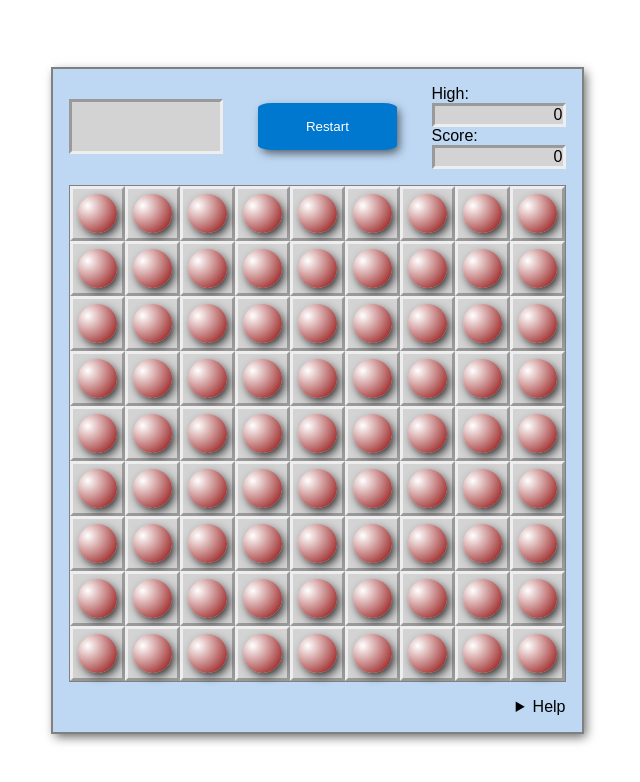
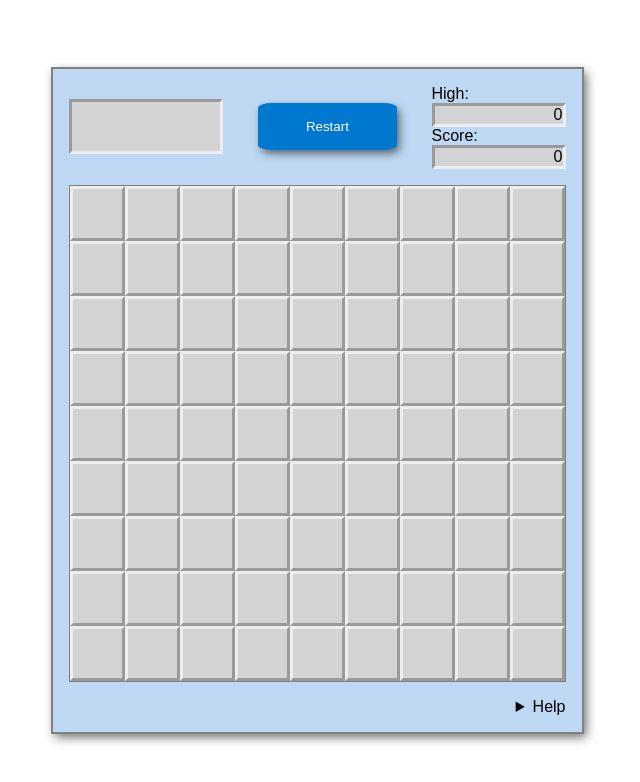
Before and after one commit to xxxDef/lines-react, a React (Create React App) app: page / in a window 1280 px wide. Shown: the top 782 px of the page, without its empty margins (323-963 px from the left). Built offline with nearby package versions, Linux system fonts and the light colour scheme; a web font is replaced by a local one.

Commit message:
add game field array

```diff
--- a/src/Actions.ts
+++ b/src/Actions.ts
@@ -1,8 +1,8 @@
 import * as logic from './logic'
 
-type action = "select" | "moveTo" | "reset";
+type action = "select" | "moveTo" | "reset" | "addCircle";
 
 export type GameAction = {
     type: action,
-    pos?: logic.Pos
+    index?: number
 }
--- a/src/Cell.tsx
+++ b/src/Cell.tsx
@@ -1,4 +1,4 @@
-import { useContext } from 'react';
+import React, { useContext } from 'react';
 import styles from "./Cell.module.css";
 import { Circle } from "./Circle";
 import * as logic from './logic'
@@ -6,29 +6,36 @@ import * as logic from './logic'
 import { GameContext } from "./GameContext";
 
 type CellProps = {
-    row:number,
-    col: number,
-    color: logic.Color
+    index:number,
 };
 
-export default function Cell({row, col, color}: CellProps) {
+export default function Cell({index}: CellProps) {
 
     const {state, dispatch} = useContext(GameContext);
+
+    const color = state.gameField[index];
 
     function handleClick(e: React.MouseEvent<HTMLDivElement>) {
 
         if (color === null)
-            dispatch( {type: "moveTo", pos: {row, col}});
+            dispatch( {type: "moveTo", index: index});
         else
-            dispatch({type: "select", pos: {row, col}});
+            dispatch({type: "select", index: index});
 
         e.stopPropagation();
     }
 
-    const selected = state.selected?.row === row && state.selected?.col === col;
+    function handleRightClick(e: React.MouseEvent<HTMLDivElement>) {
+
+        dispatch( {type: "addCircle", index: index});
+        e.preventDefault();
+        e.stopPropagation();
+    }
+
+    const selected = state.selected === index;
     return (
-        <div className={styles.cell} id={`cell${row}-${col}`} onClick={handleClick}>
-            <Circle row={row} col={col} color={color} selected={selected}/>
+        <div className={styles.cell} id={`cell${index}`} onClick={handleClick} onContextMenu={handleRightClick}>
+            <Circle index={index}   color={color} selected={selected}/>
         </div>
     );
 }
--- a/src/Circle.tsx
+++ b/src/Circle.tsx
@@ -1,13 +1,12 @@
 import style from "./Circle.module.css";
 
 export type CircleProps = {
-    row: number,
-    col: number,
+    index: number,
     color: number | null,
     selected: boolean
 };
 
-export function Circle({row, col, color, selected} : CircleProps) {
+export function Circle({index, color, selected} : CircleProps) {
 
     const classes: string[] = [];
     if (color != null) {
@@ -19,5 +18,5 @@ export function Circle({row, col, color, selected} : CircleProps) {
         classes.push(style.selected);
     }
 
-    return <div className={classes.join(' ')} id={`circle${row}-${col}`}></div>
+    return <div className={classes.join(' ')} id={`circle${index}`}></div>
 }
--- a/src/GameState.ts
+++ b/src/GameState.ts
@@ -2,12 +2,14 @@ import * as logic from "./logic"
 
 export type GameState = {
 
-    selected: logic.Pos | null,
+    gameField: number[];
+    selected: number | null,
     high: number,
     score: number
 };
 
 export const initialState: GameState = {
+    gameField: Array(logic.Rows * logic.Rows).fill(null),
     selected: null,
     score: 0,
     high: 0
--- a/src/Reducers.ts
+++ b/src/Reducers.ts
@@ -1,21 +1,28 @@
 import { GameAction } from "./Actions";
 import { GameState, initialState } from "./GameState";
+import * as logic from "./logic";
 
 export function gameReducer(state: GameState, action: GameAction): GameState {
     console.log("reducer:", state, action);
     switch (action.type) {
         case "select": {
-            if (action.pos === undefined)
+            if (action.index === undefined)
                 throw "pos isn't initialized";
 
             const res = {
                 ...state,
-                selected: action.pos
+                selected: action.index
             }
             return res;
         }
         case "moveTo": return { ...state }
         case "reset": return {  ...initialState, high: state.high }
+
+        case "addCircle": return {
+            ...state,
+            gameField: state.gameField.map((v, i) =>
+                i === action.index ? logic.generateColor() : v)
+        }
         default: throw `unexpected action ${action.type}`;
     }
 }
--- a/src/Row.tsx
+++ b/src/Row.tsx
@@ -3,10 +3,12 @@ import Cell from "./Cell";
 import "./Row.css";
 
 export default function Row({row } : {row: number}) {
+
     return (
+
         <div id={"row"+row} className="row">
             {logic.forRange(logic.Rows, (col) => (
-                <Cell row={row} col={col} key={col} color={2}/>
+                <Cell index={logic.toIndex(row,col)} key={logic.toIndex(row,col)}/>
             ))}
         </div>
     )
--- a/src/logic.ts
+++ b/src/logic.ts
@@ -15,6 +15,10 @@ class LinesGame {
     getCell(row:number, col: number): GameCell {
         return new GameCell();
     }
+}
+
+export function toIndex(row: number, col: number): number {
+    return row * Rows + col;
 }
 
 export function forRange<T>(cnt: number, func: (i:number) => T) : T[] {
```
